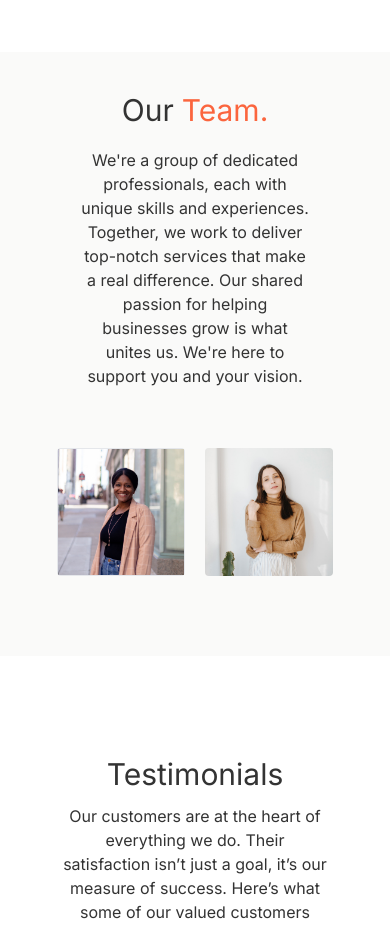
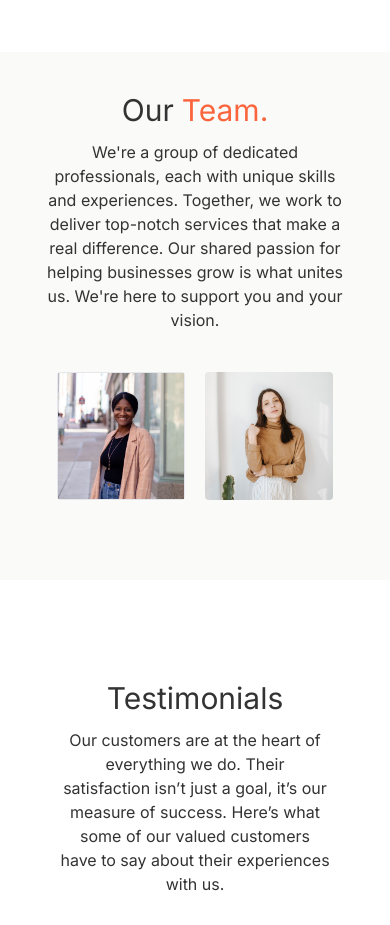
Before and after one commit to FilipaMerino/myvirtuosaapp, a Next.js app: page /about in a window 390 px wide. Shown: the part 1580-2505 px from the top of the page. Built offline with nearby package versions, Linux system fonts and the light colour scheme; no server answers; the database is empty.

Commit message:
responsve

```diff
--- a/app/about/page.jsx
+++ b/app/about/page.jsx
@@ -148,7 +148,7 @@ const AboutPage = () => {
       {/* {/* THIS IS THE TEAM SESSION */}
 
       <div className="bg-[#f2f2ef5e] flex items-center my-auto p-5">
-        <div className="relative  flex-col items-start w-[35%] justify-center lg:h-[40rem] mx-20 hidden lg:flex lg:mb-20">
+        <div className="relative  flex-col items-start w-[35%] justify-center lg:h-[40rem] mx-5 lg:mx-20 hidden lg:flex lg:mb-20">
           <div className="relative z-10 bottom-3 left-40 transform -translate-y-16 group overflow-hidden">
             <Image src={subscribe} className="w-64 rounded-md drop-shadow-lg z-0" alt="team" />
           </div>
@@ -166,7 +166,7 @@ const AboutPage = () => {
             </h1>
           </div>
 
-          <div className=" text-center lg:text-start mx-5 p-5 flex flex-col items-center lg:items-start lg:mx-0 lg:p-0">
+          <div className=" text-center lg:text-start mt-3 lg:mt-0  p-2flex flex-col items-center lg:items-start lg:p-0">
             <p className="">
               We&apos;re a group of dedicated professionals, each with unique skills
               and experiences. Together, we work to deliver top-notch services
--- a/app/services/businessManagement/page.jsx
+++ b/app/services/businessManagement/page.jsx
@@ -55,7 +55,7 @@ const BusinessManagement = () => {
           </div>
 
           <div>
-            <p className="text-lg lg:w-[25rem] mx-20 my-10 text-center lg:my-0">
+            <p className="text-lg lg:w-[25rem] mx-5 lg:mx-20 my-10 text-center lg:my-0">
               We organize, plan, analyze and implement solutions for businesses
               to help them achieve their goals.
             </p>
```
